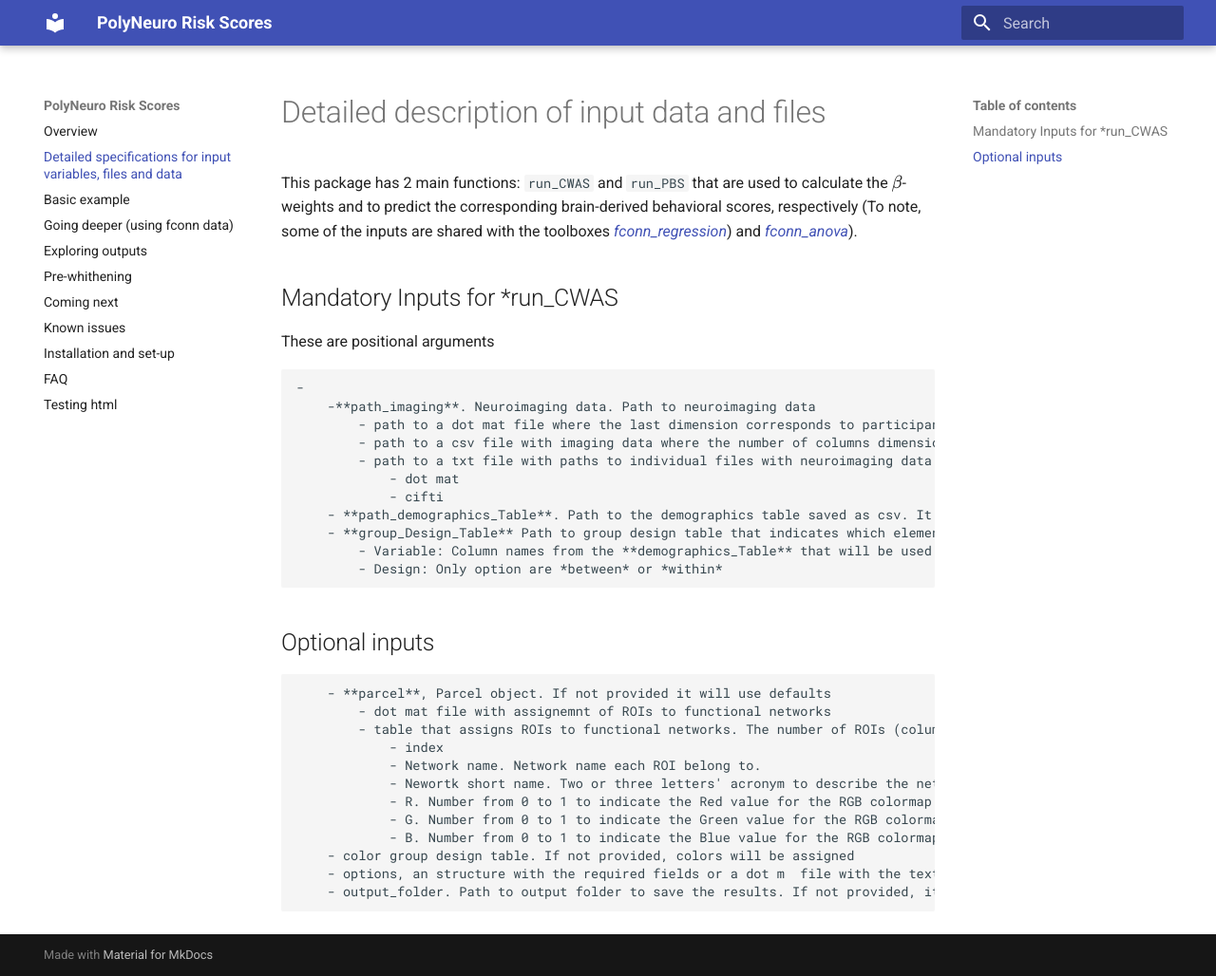
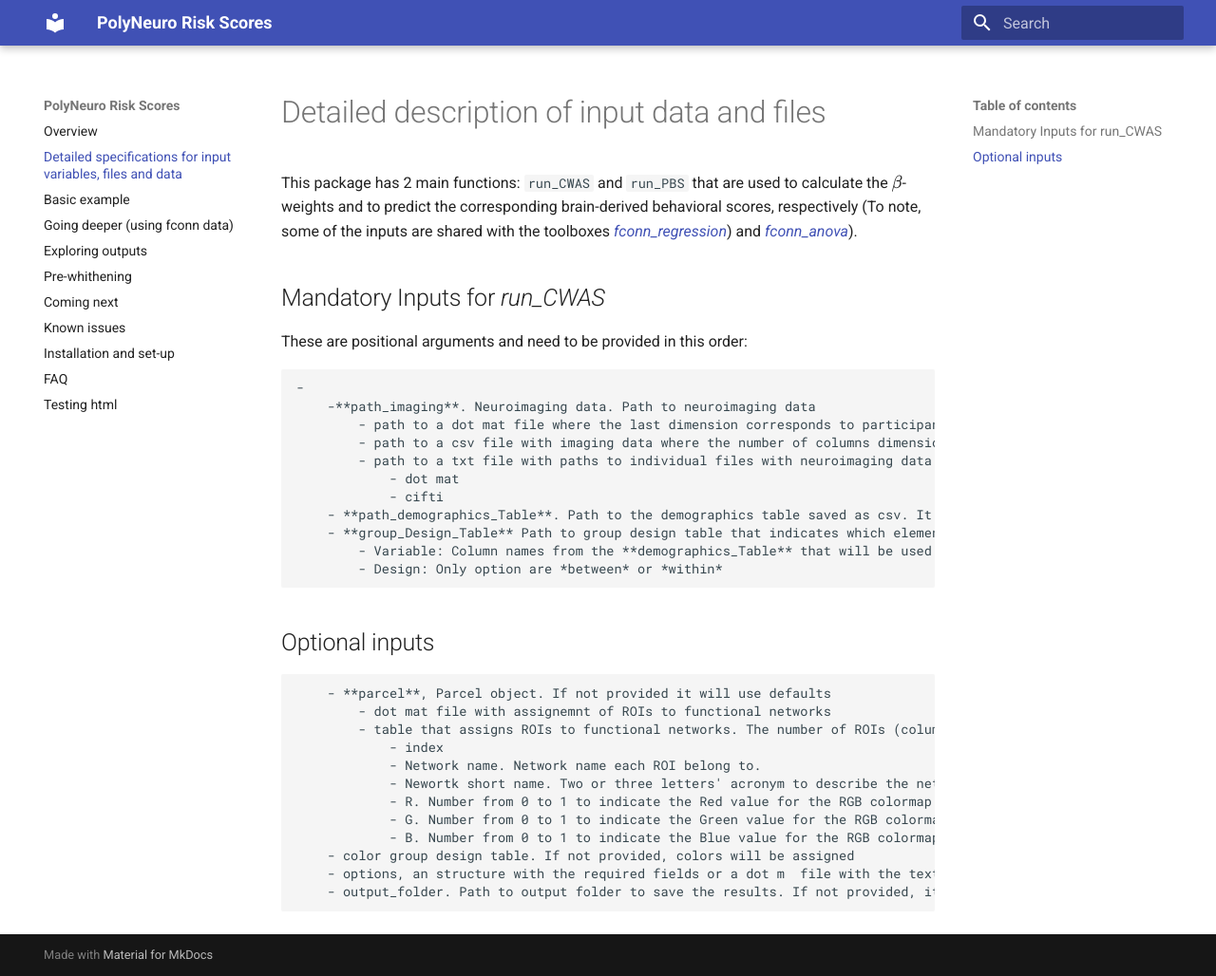
Before and after one commit to omiranda/polyneuro_risk_score, an MkDocs documentation site: the page built from docs/detailed_description.md, in a window 1280 px wide and 1028 px high. Shown: the whole window at 95% size. Built offline with MkDocs 1.6.1 and Material for MkDocs 9.7.7, drawn with Linux system fonts in a browser that asks for light colours; formulas are drawn with MathJax 3; old or Windows-style settings are respelled for this version of MkDocs.

Commit message:
Update detailed_description.md

```diff
--- a/docs/detailed_description.md
+++ b/docs/detailed_description.md
@@ -5,8 +5,8 @@
 This package has 2 main functions: `run_CWAS` and `run_PBS` that are used to calculate the \\( \beta\\)-weights and to predict the corresponding brain-derived behavioral scores, respectively (To note, some of the inputs are shared with the toolboxes [*fconn_regression*](https://fconn-regression.readthedocs.io/en/latest/)) and [*fconn_anova*](https://fconn-anova.readthedocs.io/en/latest/)).
 
 
-## Mandatory Inputs for *run_CWAS
-These are positional arguments
+## Mandatory Inputs for *run_CWAS*
+These are positional arguments and need to be provided in this order:
 
     -
         -**path_imaging**. Neuroimaging data. Path to neuroimaging data
```
